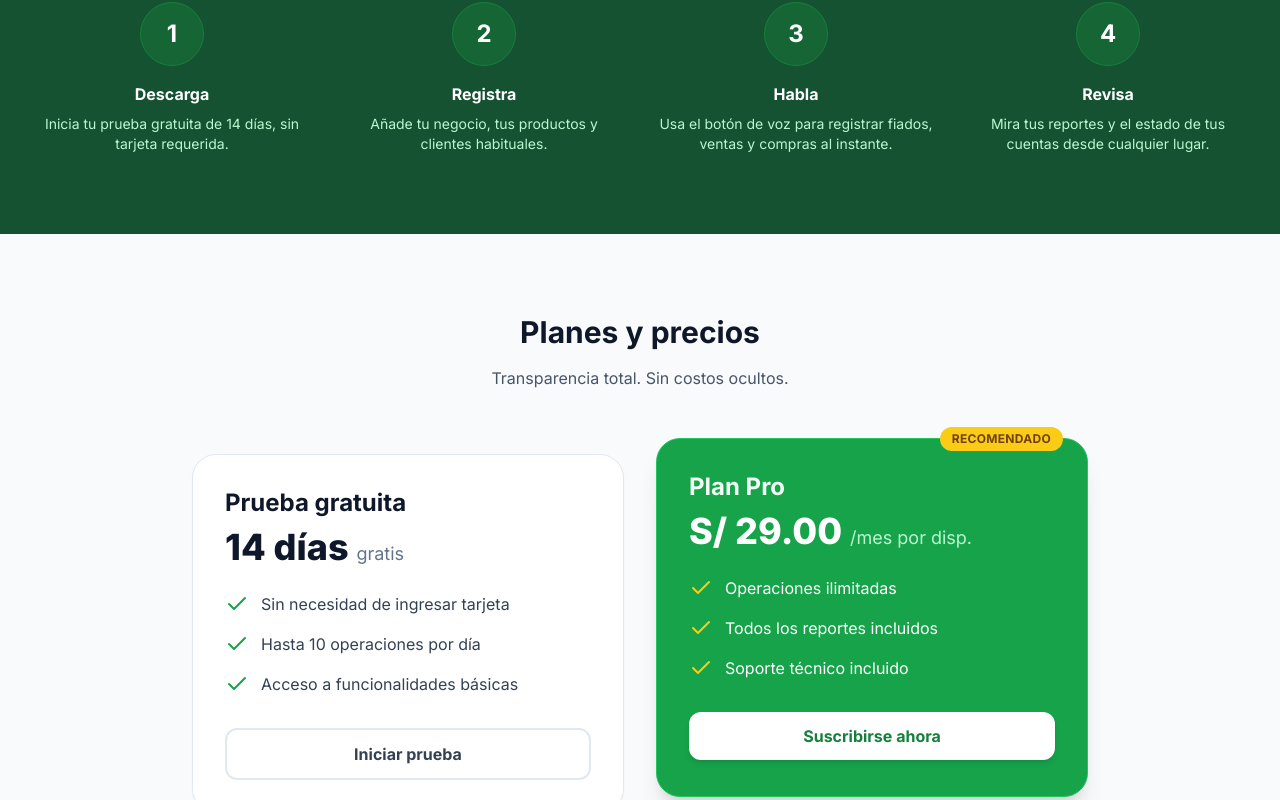
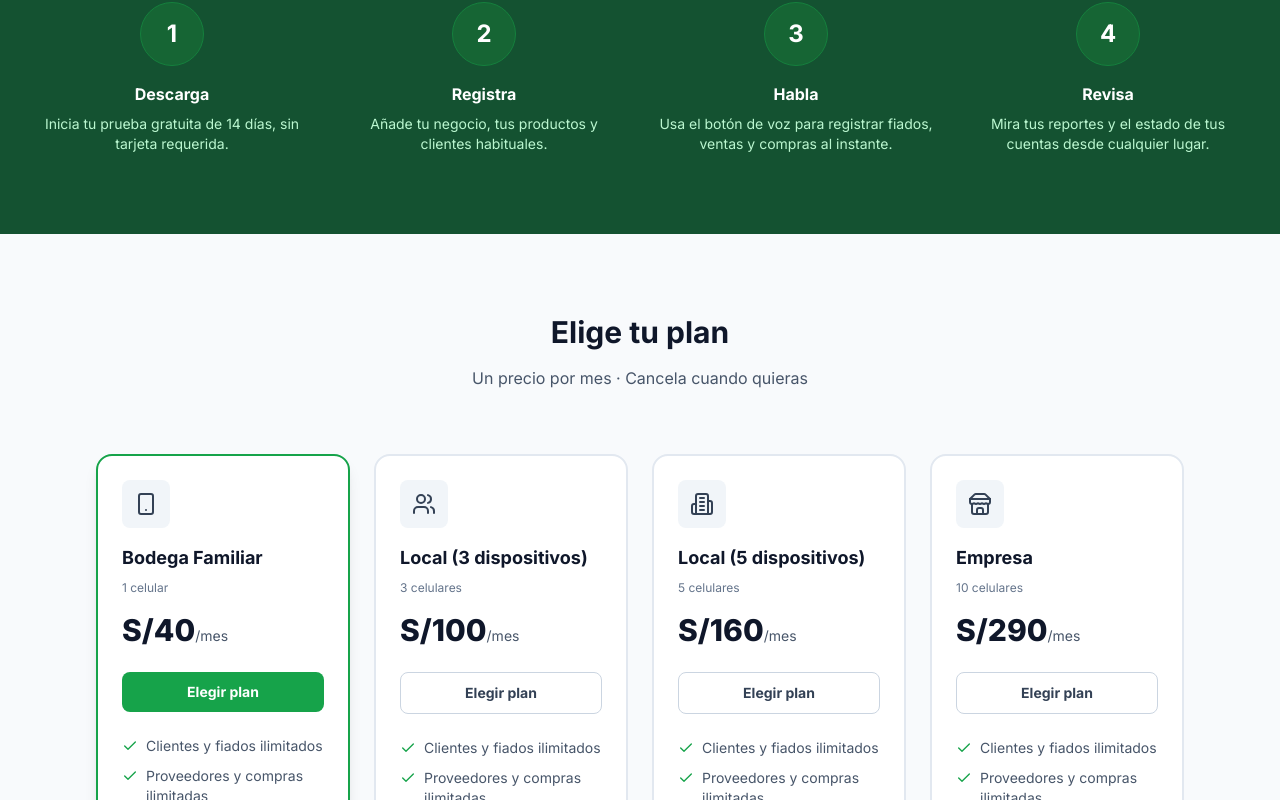
Before and after one commit to hameaidata/web-caseritoai, a Next.js app in the folder frontend/: page / in a window 1280 px wide. Shown: the part 2000-2800 px from the top of the page. Built offline with nearby package versions, Linux system fonts and the light colour scheme.

Commit message:
feat: update pricing plans and improve logo design

```diff
--- a/frontend/src/components/Footer.tsx
+++ b/frontend/src/components/Footer.tsx
@@ -11,11 +11,16 @@ export function Footer() {
         <div className="grid md:grid-cols-3 gap-8 mb-8 border-b border-slate-800 pb-8">
           {/* Brand */}
           <div>
-            <div className="flex items-center gap-2 mb-4 text-white">
-              <Store className="w-6 h-6 text-emerald-500" />
-              <span className="font-bold text-xl">
-                Caserito<span className="text-emerald-500">AI</span>
-              </span>
+            <div className="flex items-center gap-3 mb-4">
+              <div className="w-12 h-12 bg-gradient-to-br from-blue-500 to-blue-600 rounded-full flex items-center justify-center shadow-lg">
+                <Store className="w-7 h-7 text-white" />
+              </div>
+              <div>
+                <span className="font-bold text-xl text-white">
+                  Caserito<span className="text-blue-400">AI</span>
+                </span>
+                <p className="text-xs text-slate-400 leading-none">Gestión inteligente</p>
+              </div>
             </div>
             <p className="text-sm text-slate-400">
               Ayudando a las bodegas del Perú a dejar el cuaderno atrás, sin perder la confianza de sus clientes.
--- a/frontend/src/components/Navbar.tsx
+++ b/frontend/src/components/Navbar.tsx
@@ -8,13 +8,16 @@ export function Navbar() {
     <nav className="fixed w-full bg-white/90 backdrop-blur-md z-50 border-b border-slate-200">
       <div className="max-w-7xl mx-auto px-4 sm:px-6 lg:px-8">
         <div className="flex justify-between h-16 items-center">
-          <Link href="/" className="flex items-center gap-2">
-            <div className="bg-emerald-600 text-white p-2 rounded-lg">
-              <Store className="w-5 h-5" />
+          <Link href="/" className="flex items-center gap-3">
+            <div className="w-10 h-10 bg-gradient-to-br from-blue-600 to-blue-700 rounded-full flex items-center justify-center shadow-md">
+              <Store className="w-6 h-6 text-white" />
             </div>
-            <span className="font-bold text-xl tracking-tight text-slate-800">
-              Caserito<span className="text-emerald-600">AI</span>
-            </span>
+            <div>
+              <span className="font-bold text-xl tracking-tight text-slate-800">
+                Caserito<span className="text-blue-600">AI</span>
+              </span>
+              <p className="text-xs text-slate-500 leading-none">Gestión inteligente</p>
+            </div>
           </Link>
 
           <div className="hidden md:flex space-x-8">
--- a/frontend/src/components/sections/Pricing.tsx
+++ b/frontend/src/components/sections/Pricing.tsx
@@ -1,73 +1,125 @@
 'use client';
 
-import { Check } from 'lucide-react';
+import { Check, Smartphone, Users, Building2, Store } from 'lucide-react';
+
+const PLANS = [
+  {
+    name: 'Bodega Familiar',
+    price: '40',
+    devices: 1,
+    icon: Smartphone,
+    features: [
+      'Clientes y fiados ilimitados',
+      'Proveedores y compras ilimitadas',
+      'Operaciones por voz con IA',
+      'Reportes PDF y Excel ejecutivos',
+    ],
+    highlighted: true,
+  },
+  {
+    name: 'Local (3 dispositivos)',
+    price: '100',
+    devices: 3,
+    icon: Users,
+    features: [
+      'Clientes y fiados ilimitados',
+      'Proveedores y compras ilimitadas',
+      'Operaciones por voz con IA',
+      'Reportes PDF y Excel ejecutivos',
+    ],
+  },
+  {
+    name: 'Local (5 dispositivos)',
+    price: '160',
+    devices: 5,
+    icon: Building2,
+    features: [
+      'Clientes y fiados ilimitados',
+      'Proveedores y compras ilimitadas',
+      'Operaciones por voz con IA',
+      'Reportes PDF y Excel ejecutivos',
+    ],
+  },
+  {
+    name: 'Empresa',
+    price: '290',
+    devices: 10,
+    icon: Store,
+    features: [
+      'Clientes y fiados ilimitados',
+      'Proveedores y compras ilimitadas',
+      'Operaciones por voz con IA',
+      'Reportes PDF y Excel ejecutivos',
+    ],
+  },
+];
 
 export function Pricing() {
   return (
     <section id="pricing" className="py-20 bg-slate-50">
-      <div className="max-w-5xl mx-auto px-4 sm:px-6 lg:px-8">
+      <div className="max-w-6xl mx-auto px-4 sm:px-6 lg:px-8">
         <div className="text-center mb-16">
-          <h2 className="text-3xl font-bold mb-4">Planes y precios</h2>
-          <p className="text-slate-600">Transparencia total. Sin costos ocultos.</p>
+          <h2 className="text-3xl font-bold mb-4">Elige tu plan</h2>
+          <p className="text-slate-600">Un precio por mes · Cancela cuando quieras</p>
         </div>
 
-        <div className="grid md:grid-cols-2 gap-8 max-w-4xl mx-auto">
-          {/* Free Trial */}
-          <div className="bg-white rounded-3xl p-8 border border-slate-200 shadow-sm">
-            <h3 className="text-2xl font-bold mb-2">Prueba gratuita</h3>
-            <div className="text-4xl font-extrabold mb-6">
-              14 días <span className="text-lg text-slate-500 font-normal">gratis</span>
-            </div>
-            <ul className="space-y-4 mb-8">
-              <li className="flex items-center gap-3 text-slate-700">
-                <Check className="text-emerald-600 flex-shrink-0" />
-                Sin necesidad de ingresar tarjeta
-              </li>
-              <li className="flex items-center gap-3 text-slate-700">
-                <Check className="text-emerald-600 flex-shrink-0" />
-                Hasta 10 operaciones por día
-              </li>
-              <li className="flex items-center gap-3 text-slate-700">
-                <Check className="text-emerald-600 flex-shrink-0" />
-                Acceso a funcionalidades básicas
-              </li>
-            </ul>
-            <button className="w-full py-3 rounded-xl font-bold border-2 border-slate-200 text-slate-700 hover:border-emerald-600 hover:text-emerald-600 transition-colors">
-              Iniciar prueba
-            </button>
-          </div>
+        <div className="grid md:grid-cols-2 lg:grid-cols-4 gap-6 mb-12">
+          {PLANS.map((plan) => {
+            const Icon = plan.icon;
+            return (
+              <div
+                key={plan.name}
+                className={`rounded-2xl p-6 border-2 transition-all ${
+                  plan.highlighted
+                    ? 'border-emerald-600 bg-white shadow-lg'
+                    : 'border-slate-200 bg-white'
+                }`}
+              >
+                <div className="w-12 h-12 rounded-lg bg-slate-100 flex items-center justify-center mb-4">
+                  <Icon className="w-6 h-6 text-slate-700" />
+                </div>
 
-          {/* Pro Plan */}
-          <div className="bg-emerald-600 rounded-3xl p-8 border border-emerald-500 shadow-xl text-white relative transform md:-translate-y-4">
-            <div className="absolute top-0 right-6 transform -translate-y-1/2 bg-yellow-400 text-yellow-900 text-xs font-bold px-3 py-1 rounded-full uppercase tracking-wide">
-              Recomendado
-            </div>
-            <h3 className="text-2xl font-bold mb-2 text-emerald-50">Plan Pro</h3>
-            <div className="text-4xl font-extrabold mb-6">
-              S/ 29.00{' '}
-              <span className="text-lg text-emerald-200 font-normal">/mes por disp.</span>
-            </div>
-            <ul className="space-y-4 mb-8">
-              <li className="flex items-center gap-3">
-                <Check className="text-yellow-400 flex-shrink-0" />
-                Operaciones ilimitadas
-              </li>
-              <li className="flex items-center gap-3">
-                <Check className="text-yellow-400 flex-shrink-0" />
-                Todos los reportes incluidos
-              </li>
-              <li className="flex items-center gap-3">
-                <Check className="text-yellow-400 flex-shrink-0" />
-                Soporte técnico incluido
-              </li>
-            </ul>
-            <button className="w-full py-3 rounded-xl font-bold bg-white text-emerald-700 hover:bg-emerald-50 transition-colors shadow-md">
-              Suscribirse ahora
-            </button>
-          </div>
+                <h3 className="text-lg font-bold mb-2">{plan.name}</h3>
+                <p className="text-xs text-slate-500 mb-4">{plan.devices} celular{plan.devices > 1 ? 'es' : ''}</p>
+
+                <div className="mb-6">
+                  <span className="text-3xl font-extrabold">S/{plan.price}</span>
+                  <span className="text-slate-600 text-sm">/mes</span>
+                </div>
+
+                <button
+                  className={`w-full py-2.5 rounded-lg font-bold mb-6 transition-colors text-sm ${
+                    plan.highlighted
+                      ? 'bg-emerald-600 text-white hover:bg-emerald-700'
+                      : 'border border-slate-300 text-slate-700 hover:border-emerald-600'
+                  }`}
+                >
+                  Elegir plan
+                </button>
+
+                <ul className="space-y-2.5">
+                  {plan.features.map((feature) => (
+                    <li key={feature} className="flex items-start gap-2 text-sm text-slate-600">
+                      <Check className="w-4 h-4 text-emerald-600 flex-shrink-0 mt-0.5" />
+                      {feature}
+                    </li>
+                  ))}
+                </ul>
+              </div>
+            );
+          })}
         </div>
 
-        <div className="text-center mt-8 text-sm text-slate-500">
+        <div className="bg-white rounded-xl p-6 border border-slate-200 text-center mb-8">
+          <p className="text-slate-700">
+            <strong>Bodega Familiar · 1 dispositivo(s) · S/39.90/mes</strong>
+          </p>
+          <p className="text-sm text-slate-500 mt-2">
+            Primer mes con descuento. Cancela cuando quieras.
+          </p>
+        </div>
+
+        <div className="text-center text-sm text-slate-600">
           ¿Tienes varios locales o empleados? Tenemos precios preferenciales.{' '}
           <a
             href="mailto:hameaidata@gmail.com"
```
